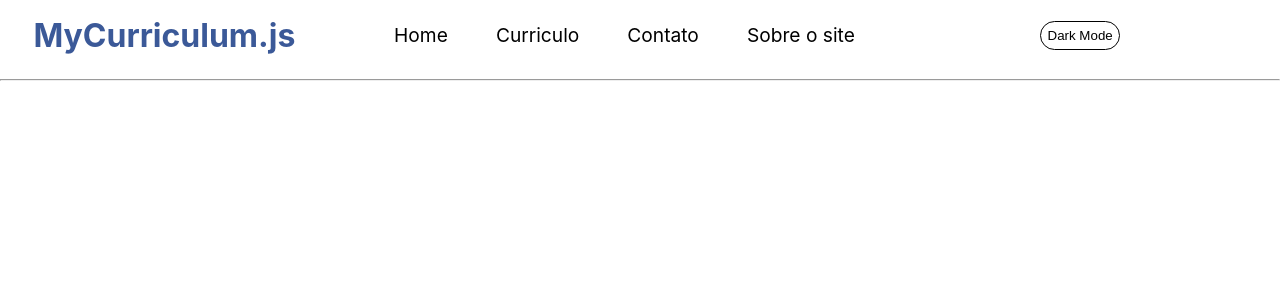
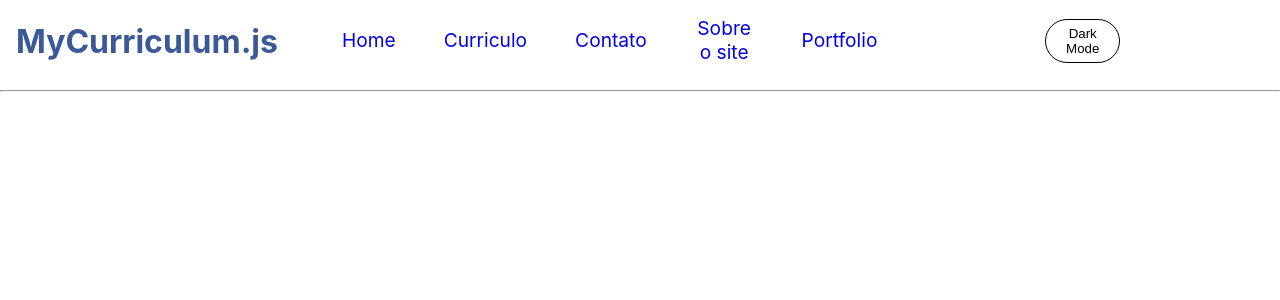
Before and after one commit to edu-bensabat/my-cv, a React (Create React App) app: page / in a window 1280 px wide. Shown: the top 300 px of the page. Built offline with nearby package versions, Linux system fonts and the light colour scheme.

Commit message:
navLinks to nav bar

```diff
--- a/src/App.js
+++ b/src/App.js
@@ -17,6 +17,8 @@ function App() {
   return (
     <React.Fragment>
       <Header />
+
+      <main>
         <Switch>
           <Route path="/home">
             <Home />
@@ -34,10 +36,11 @@ function App() {
             <Contato />
           </Route>
 
-        <Route path="portfolio">
+          <Route path="/portfolio">
             <Portfolio />
           </Route>
         </Switch>
+      </main>
     </React.Fragment>
   );
 }
--- a/src/components/header/Header.module.css
+++ b/src/components/header/Header.module.css
@@ -23,6 +23,7 @@ div.darkMode {
 }
 
 /* NAVEGATION BAR CONFIGURATION*/
+
 ul.lightMode li {
   color: black;
   border-bottom: 2px solid white;
--- a/src/components/header/Nav.js
+++ b/src/components/header/Nav.js
@@ -1,37 +1,25 @@
-import { componentConfigActions } from "../../store/ComponentConfig";
 import classes from "./Nav.module.css";
-import { useDispatch} from "react-redux/es/exports";
+import { NavLink } from "react-router-dom";
 
 const Nav = (props) => {
-  const dispatch = useDispatch();
-
-  const closePages = () => {
-    dispatch(componentConfigActions.closeComponents());
-  };
-
-  const openHome = () => {
-    closePages();
-    dispatch(componentConfigActions.openHome());
-  };
-  const openCurriculo = () => {
-    closePages();
-    dispatch(componentConfigActions.openCurriculo());
-  };
-  const openContato = () => {
-    closePages();
-    dispatch(componentConfigActions.openContato());
-  };
-  const openSobreSite = () => {
-    closePages();
-    dispatch(componentConfigActions.openSobreSite());
-  };
-
   return (
     <ul className={`${classes.nav} ${props.mode}`}>
-      <li onClick={openHome}>Home</li>
-      <li onClick={openCurriculo}>Curriculo</li>
-      <li onClick={openContato}>Contato</li>
-      <li onClick={openSobreSite}>Sobre o site</li>
+      <li>
+        <NavLink activeClassName={classes.active} to="/home">Home</NavLink>
+      </li>
+
+      <li>
+        <NavLink activeClassName={classes.active} to="/curriculo">Curriculo</NavLink>
+      </li>
+      <li>
+        <NavLink activeClassName={classes.active} to="/contato">Contato</NavLink>
+      </li>
+      <li>
+        <NavLink activeClassName={classes.active} to="/sobre-site">Sobre o site</NavLink>
+      </li>
+      <li>
+        <NavLink activeClassName={classes.active} to="/portfolio">Portfolio</NavLink>
+      </li>
     </ul>
   );
 };
--- a/src/components/header/Nav.module.css
+++ b/src/components/header/Nav.module.css
@@ -1,15 +1,28 @@
-.nav{
+.nav {
   display: flex;
   margin: auto;
   list-style: none;
   size: 10%;
 }
 
-.nav li{
+.nav li {
   margin: auto 1.5rem;
   font-size: 120%;
 }
 
-.nav li:hover{
+.nav li:hover {
   cursor: pointer;
 }
+
+a {
+  text-decoration: none;
+}
+
+a:visited {
+  color: inherit;
+}
+
+.active {
+  border-bottom: 2px solid #3b5998;
+  color: #3b5998;
+}
```
Lines whose indentation alone changed are shown as unchanged.
